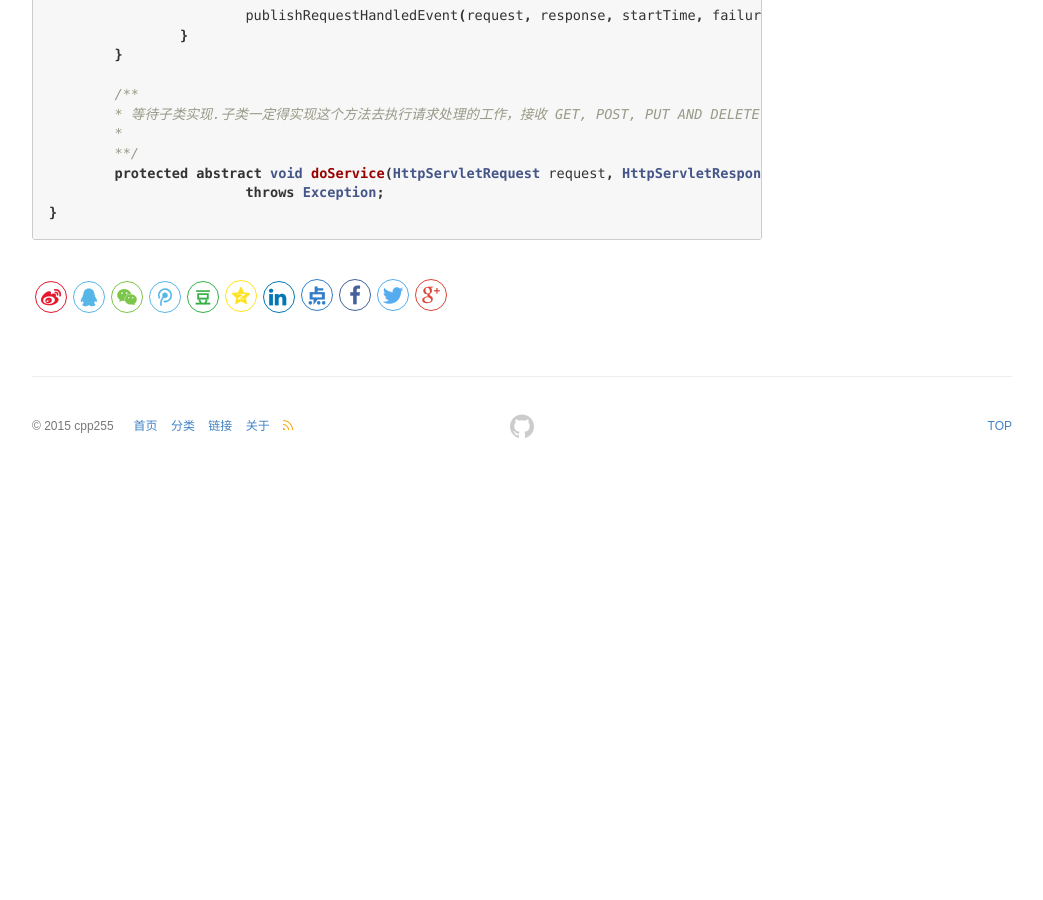
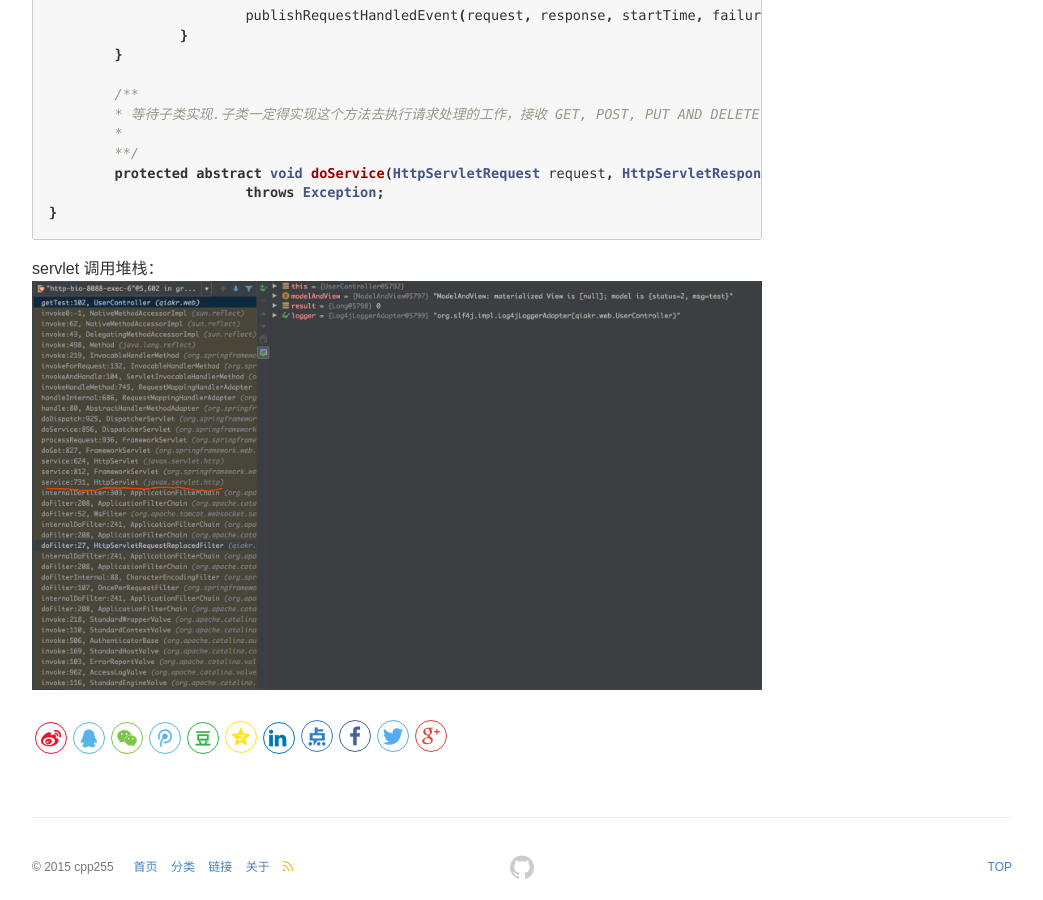
Before and after one commit to cpp255/cpp255.github.io, a Jekyll site: the page built from _posts/2018-02-05-Spring-Servlet.md, in a window 1280 px wide and 900 px high, scrolled down 10473 px. Shown: the whole window, without its empty margins (118-1161 px from the left). Built offline with Jekyll 4.4.1, drawn with Linux system fonts in a browser that asks for light colours; comment, search, counter and statistics services are not loaded; before the commit the page ends 10948 px from its top, so only the background shows below that.

Commit message:
blog modify

````diff
--- a/_posts/2018-02-05-Spring-Servlet.md
+++ b/_posts/2018-02-05-Spring-Servlet.md
@@ -492,3 +492,6 @@ public abstract class FrameworkServlet extends HttpServletBean implements Applic
 			throws Exception;
 }
 ```
+
+servlet 调用堆栈：
+![](/images/posts/servlet_request.jpg)
````
Also changed, not shown: images/posts/servlet_request.jpg (added).
